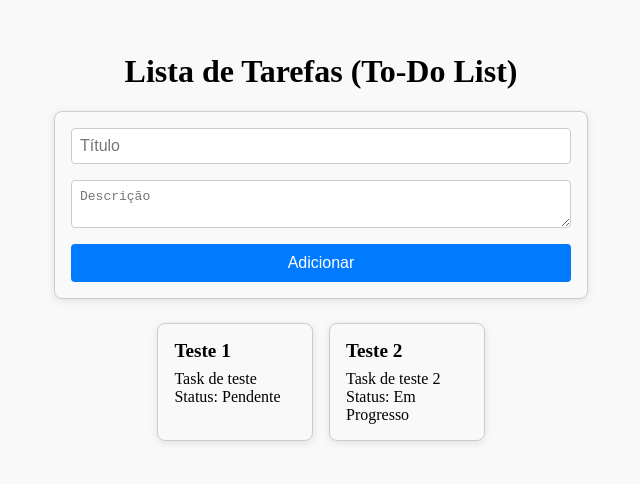
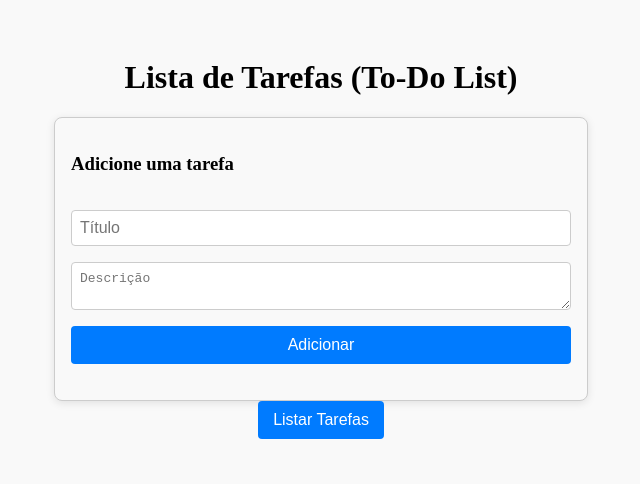
Before and after one commit to OliveiraDaniel/task-list, a React (Vite) app: page / in a window 1280 px wide. Shown: the part 180-664 px from the top of the page, without its empty margins (319-959 px from the left). Built offline with nearby package versions, Linux system fonts and the light colour scheme.

Commit message:
feat: adiciona chamadas de api e json server

```diff
--- /dev/null
+++ b/db.json
@@ -0,0 +1,22 @@
+{
+  "tasks": [
+    {
+      "id": "55d7",
+      "title": "Primeira task",
+      "description": "Teste de add",
+      "status": "Pendente"
+    },
+    {
+      "id": "0e66",
+      "title": "SEgunda task",
+      "description": "TEste de adicionar segunda task\n",
+      "status": "Pendente"
+    },
+    {
+      "id": "2dc0",
+      "title": "Terceira",
+      "description": "teste teste teste",
+      "status": "Pendente"
+    }
+  ]
+}
--- a/package.json
+++ b/package.json
@@ -11,6 +11,7 @@
   },
   "dependencies": {
     "@types/styled-components": "^5.1.34",
+    "axios": "^1.7.7",
     "react": "^18.3.1",
     "react-dom": "^18.3.1",
     "styled-components": "^6.1.13"
--- a/src/components/TaskForm.tsx
+++ b/src/components/TaskForm.tsx
@@ -1,6 +1,7 @@
 import { useState } from 'react'
 import { Task } from '../types/TaskItem'
 import { FormContainer, Input, Textarea, Button } from '../styles/TaskForm'
+import { addTask } from './../services/taskServices'
 
 const TaskForm = ({ task }: { task?: Task }) => {
   const [title, setTitle] = useState(task?.title || '')
@@ -8,11 +9,17 @@ const TaskForm = ({ task }: { task?: Task }) => {
 
   const handleSubmit = (e: React.FormEvent) => {
     e.preventDefault()
-    console.log({ title, description })
+    const newTask = {
+      title: title,
+      description: description,
+      status: 'Pendente',
+    }
+    addTask(newTask)
   }
 
   return (
     <FormContainer onSubmit={handleSubmit}>
+      <h3>Adicione uma tarefa</h3>
       <Input
         value={title}
         onChange={e => setTitle(e.target.value)}
--- a/src/components/TaskItem.tsx
+++ b/src/components/TaskItem.tsx
@@ -1,5 +1,6 @@
 import { Task } from './../types/TaskItem'
 import { TaskItemContainer, Title, Description } from '../styles/TaskItem'
+import { Button } from '../styles/TaskForm'
 
 function TaskItem({ task }: { task: Task }) {
   return (
@@ -7,6 +8,8 @@ function TaskItem({ task }: { task: Task }) {
       <Title>{task.title}</Title>
       <Description>{task.description}</Description>
       <span>Status: {task.status}</span>
+      <Button>Editar</Button>
+      <Button>Deletar</Button>
     </TaskItemContainer>
   )
 }
--- a/src/components/TaskList.tsx
+++ b/src/components/TaskList.tsx
@@ -1,28 +1,41 @@
+import { useState } from 'react'
 import TaskItem from './TaskItem'
 import { TaskListContainer } from '../styles/TaskList'
+import { getTasks } from './../services/taskServices'
+import { Task } from '../types/TaskItem'
+import { Button } from '../styles/TaskForm'
 
 const TaskList = () => {
-  const taskMock = [
-    {
-      id: 1,
-      title: 'Teste 1',
-      description: 'Task de teste',
-      status: 'Pendente',
-    },
-    {
-      id: 2,
-      title: 'Teste 2',
-      description: 'Task de teste 2',
-      status: 'Em Progresso',
-    },
-  ]
+  const [tasks, setTasks] = useState<Task[]>([])
+  const [open, setOpen] = useState<boolean>(false)
+
+  const fetchTasks = async () => {
+    try {
+      const taskData = await getTasks()
+      setTasks(taskData)
+    } catch (error) {
+      console.error(error)
+    }
+  }
+
+  const handleButtonClick = () => {
+    fetchTasks()
+    setOpen(!open)
+  }
 
   return (
-    <TaskListContainer>
-      {taskMock.map(task => (
-        <TaskItem key={task.id} task={task} />
-      ))}
-    </TaskListContainer>
+    <>
+      <Button onClick={handleButtonClick}>
+        {open ? 'Esconder ' : 'Listar '} Tarefas
+      </Button>
+      {open && (
+        <TaskListContainer>
+          {tasks.map(task => (
+            <TaskItem key={task.id} task={task} />
+          ))}
+        </TaskListContainer>
+      )}
+    </>
   )
 }
 
--- /dev/null
+++ b/src/services/taskServices.ts
@@ -0,0 +1,46 @@
+import axios from 'axios'
+import { Task } from '../types/TaskItem'
+
+const API_URL = 'http://localhost:3000/tasks'
+
+export const getTasks = async (): Promise<Task[]> => {
+  try {
+    const response = await axios.get(API_URL)
+    return response.data
+  } catch (error) {
+    console.error('Erro ao buscar as tarefas', error)
+    throw error
+  }
+}
+
+export const addTask = async (task: Omit<Task, 'id'>): Promise<Task> => {
+  try {
+    const response = await axios.post(API_URL, task)
+    return response.data
+  } catch (error) {
+    console.error('Erro ao adicionar a tarefa', error)
+    throw error
+  }
+}
+
+export const updateTask = async (
+  id: number,
+  updatedTask: Partial<Task>,
+): Promise<Task> => {
+  try {
+    const response = await axios.put(`${API_URL}/${id}`, updatedTask)
+    return response.data
+  } catch (error) {
+    console.error('Erro ao atualizar a tarefa', error)
+    throw error
+  }
+}
+
+export const deleteTask = async (id: number): Promise<void> => {
+  try {
+    await axios.delete(`${API_URL}/${id}`)
+  } catch (error) {
+    console.error('Erro ao deletar a tarefa', error)
+    throw error
+  }
+}
--- a/src/styles/TaskForm.ts
+++ b/src/styles/TaskForm.ts
@@ -51,13 +51,14 @@ export const Button = styled.button`
   font-size: 1em;
   cursor: pointer;
   transition: background-color 0.3s;
+  margin-bottom: 20px;
 
   &:hover {
-    background-color: #0056b3; /* Cor ao passar o mouse */
+    background-color: #0056b3;
   }
 
   &:disabled {
-    background-color: #ccc; /* Cor quando desativado */
-    cursor: not-allowed; /* Cursor de não permitido */
+    background-color: #ccc;
+    cursor: not-allowed;
   }
 `
```
Also changed, not shown: 2 other files (tests, documents, lock files or other folders).
